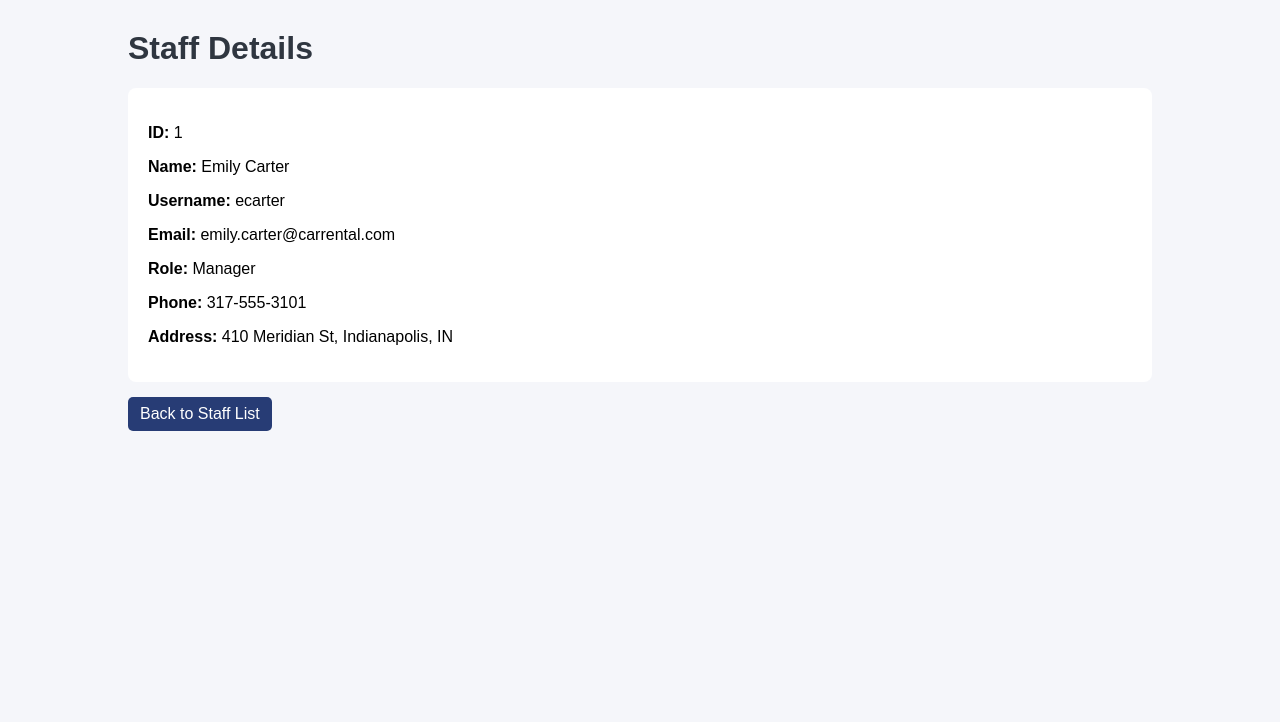
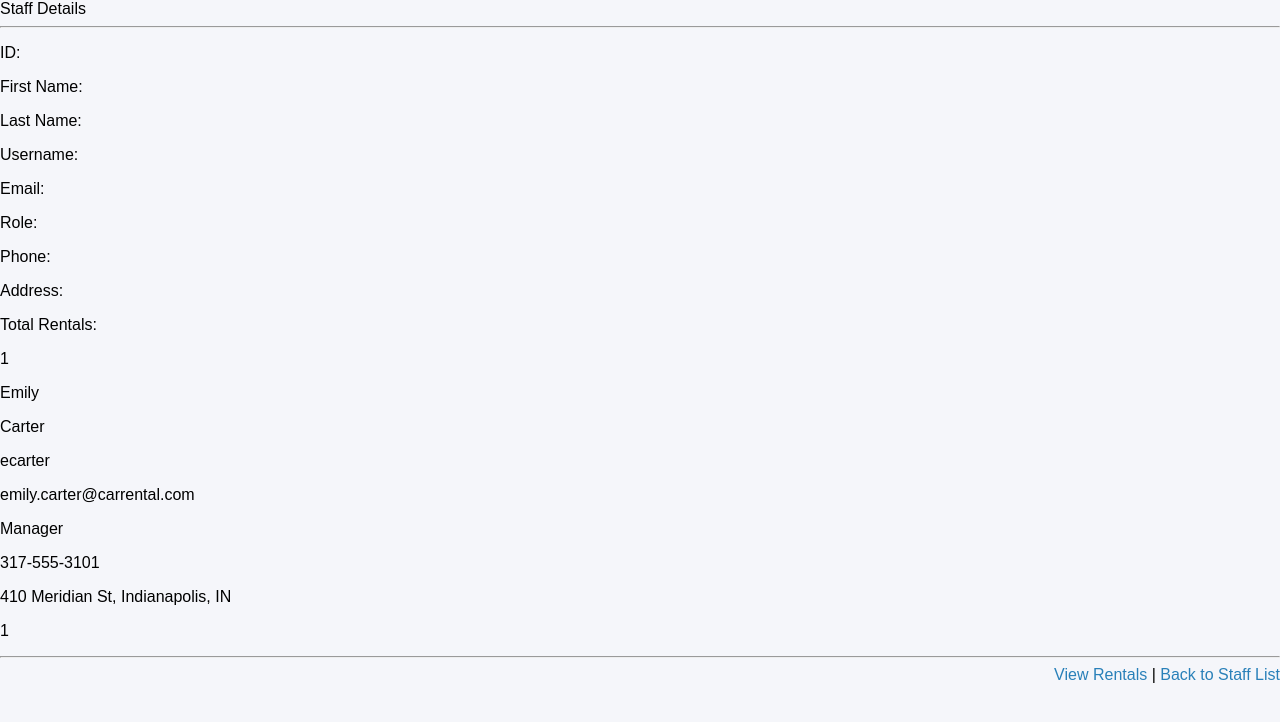
Before and after one commit to arigree/211_FinalProject, a Flask app: page /staff/1 in a window 1280 px wide. Shown: the top 722 px of the page. Run offline with Flask 3, Linux system fonts and the light colour scheme; data comes from the database, SQL or seed files in the repository.

Commit message:
Added Phase 3 ORM relationship feature for staff rentals

```diff
--- a/app/customer/customer.py
+++ b/app/customer/customer.py
@@ -12,5 +12,7 @@
     driver_license_number = db.Column(db.String(50), nullable=False, unique=True)
     address = db.Column(db.String(200), nullable=False)
 
+    rentals = db.relationship("Rental", backref="customer", lazy=True)
+
     def __repr__(self):
         return f"<Customer {self.customer_id}: {self.first_name} {self.last_name}>"
--- a/app/staff/__init__.py
+++ b/app/staff/__init__.py
@@ -16,6 +16,10 @@
 def detail(staff_id):
     return StaffController.detail(staff_id)
 
+@bp.route("/<int:staff_id>/rentals")
+def rentals(staff_id):
+    return StaffController.rentals(staff_id)
+
 @bp.route("/search")
 def search():
     return StaffController.search()
--- a/app/staff/staff.py
+++ b/app/staff/staff.py
@@ -17,6 +17,8 @@
     phone = db.Column(db.String(20))
     address = db.Column(db.String(200))
 
+    rentals = db.relationship("Rental", backref="staff", lazy=True)
+
     def __init__(self, first_name, last_name, username, email, role, phone, address):
         self.first_name = first_name
         self.last_name = last_name
--- a/app/staff/staff_controller.py
+++ b/app/staff/staff_controller.py
@@ -22,6 +22,11 @@
         return render_template("detail.html", staff=result, error=None)
 
     @staticmethod
+    def rentals(staff_id):
+        staff = StaffManager.get_staff_rentals(staff_id)
+        return render_template("staff_rentals.html", staff=staff)
+
+    @staticmethod
     def search():
         q = request.args.get("q", "")
         result = StaffManager.search_staff_members(q)
--- a/app/staff/staff_manager.py
+++ b/app/staff/staff_manager.py
@@ -2,13 +2,16 @@
 # Date: 4/9/2026
 # File: staff_manager.py
 # Description: Define the StaffManager class
+
 
 from typing import Union
 from sqlalchemy.exc import SQLAlchemyError
 from sqlalchemy import select, or_
 from extensions import db
 from .staff import Staff
+from .rental import Rental
 from .staff_exceptions import *
+
 
 class StaffManager:
     @staticmethod
@@ -69,6 +72,25 @@
             return StaffManager.handle_exceptions(e)
 
     @staticmethod
+    def get_staff_rentals(staff_id: int):
+        try:
+            staff_member = db.session.get(Staff, staff_id)
+            if not staff_member:
+                raise StaffNotFoundException(f"Staff member with ID {staff_id} not found")
+
+            rentals = (
+                db.session.query(Rental)
+                .filter(Rental.staff_id == staff_id)
+                .order_by(Rental.checkout_date.desc())
+                .all()
+            )
+
+            return staff_member, rentals
+
+        except Exception as e:
+            return StaffManager.handle_exceptions(e)
+
+    @staticmethod
     def handle_exceptions(exception):
         db.session.rollback()
         orig_error = getattr(exception, "orig", "")
--- a/app/staff/static/staff.css
+++ b/app/staff/static/staff.css
@@ -33,7 +33,6 @@
     background-color: #273c75;
     color: white;
     padding: 10px
-
 }
 
 /* Table styling */
@@ -43,8 +42,6 @@
     background-color: white;
     margin-top: 20px;
 }
-
-
 
 table th {
     background-color: #273c75;
@@ -94,3 +91,17 @@
     color: red;
     font-weight: bold;
 }
+
+input[type="text"] {
+    padding: 8px;
+    border: 1px solid #ccc;
+    border-radius: 4px;
+}
+
+.btn + .btn {
+    margin-left: 10px;
+}
+
+.card p {
+    margin: 8px 0;
+}
--- a/app/staff/templates/detail.html
+++ b/app/staff/templates/detail.html
@@ -2,29 +2,54 @@
 <html lang="en">
 <head>
     <meta charset="UTF-8">
-    <title>Staff Detail</title>
-
-    <!-- Link to staff CSS -->
+    <title>Staff Details</title>
     <link rel="stylesheet" href="{{ url_for('staff.static', filename='staff.css') }}">
 </head>
 
 <body>
 
-<div class="container">
-    <h1>Staff Details</h1>
+<div id="main-header">Staff Details</div>
+<hr>
 
-    <div class="card">
-        <p><strong>ID:</strong> {{ staff.staff_id }}</p>
-        <p><strong>Name:</strong> {{ staff.first_name }} {{ staff.last_name }}</p>
-        <p><strong>Username:</strong> {{ staff.username }}</p>
-        <p><strong>Email:</strong> {{ staff.email }}</p>
-        <p><strong>Role:</strong> {{ staff.role }}</p>
-        <p><strong>Phone:</strong> {{ staff.phone }}</p>
-        <p><strong>Address:</strong> {{ staff.address }}</p>
-    </div>
+    {% if staff %}
+    <div class="media-detail-container">
 
-    <a class="btn" href="{{ url_for('staff.index') }}">Back to Staff List</a>
+            <div class="media-labels">
+                <p>ID:</p>
+                <p>First Name:</p>
+                <p>Last Name:</p>
+                <p>Username:</p>
+                <p>Email:</p>
+                <p>Role:</p>
+                <p>Phone:</p>
+                <p>Address:</p>
+                <p>Total Rentals:</p>
+            </div>
+
+            <div class="media-values">
+                <p>{{ staff.staff_id }}</p>
+                <p>{{ staff.first_name }}</p>
+                <p>{{ staff.last_name }}</p>
+                <p>{{ staff.username }}</p>
+                <p>{{ staff.email }}</p>
+                <p>{{ staff.role }}</p>
+                <p>{{ staff.phone }}</p>
+                <p>{{ staff.address }}</p>
+                <p>{{ staff.rentals|length }}</p>
+            </div>
+
 </div>
+
+<hr>
+
+<div style="float: right">
+    <a href="{{ url_for('staff.rentals', staff_id=staff.staff_id) }}">View Rentals</a> |
+    <a href="{{ url_for('staff.index') }}">Back to Staff List</a>
+</div>
+
+{% else %}
+    <p>Staff member not found.</p>
+{% endif %}
 
 </body>
 </html>
```
Also changed, not shown: app/staff/rental.py (added, +24 -0 lines), app/staff/templates/index.html (+11 -24 lines), app/staff/templates/staff_rentals.html (added, +59 -0 lines).
